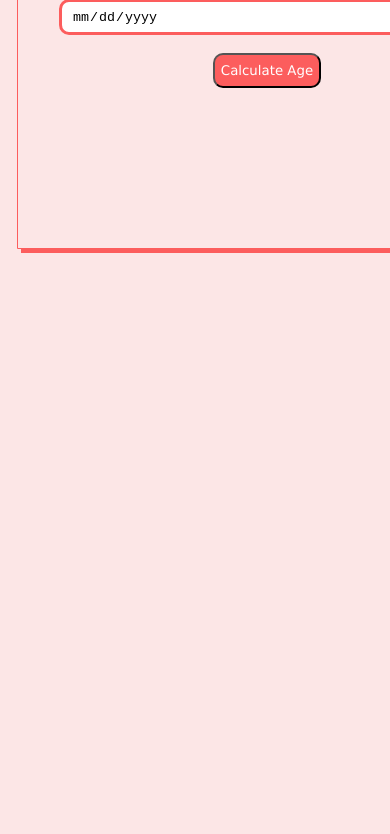
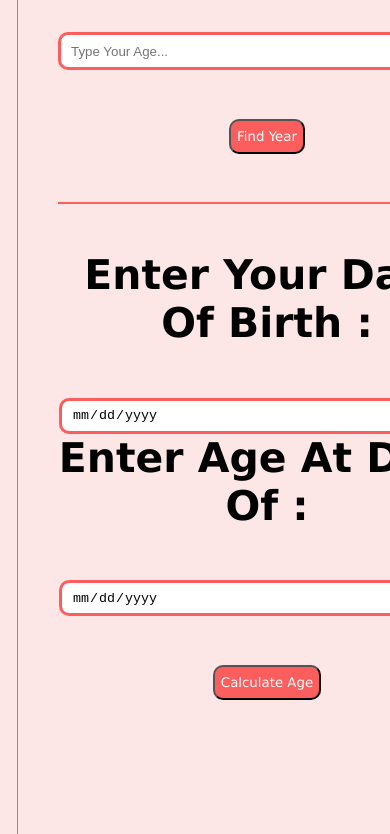
Before and after one commit to E-Hammond/Age-Calculator, a plain HTML site: page index.html in a window 390 px wide. Shown: the part 467-1301 px from the top of the page. Before the commit the page ends 844 px from the top, so only its background shows below. Drawn offline with Linux system fonts and the light colour scheme.

Commit message:
Modified the responsiveness of the site

```diff
--- a/style.css
+++ b/style.css
@@ -120,7 +120,10 @@ center:last-child{
 }
 
 
-@media only screen and (max-width:600px) {
+@media only screen and (max-width:900px) {
+    body{
+        font-size: 35px;
+    }
     .wrapper{
         display: grid;
         grid-template-columns: 1fr;
```
